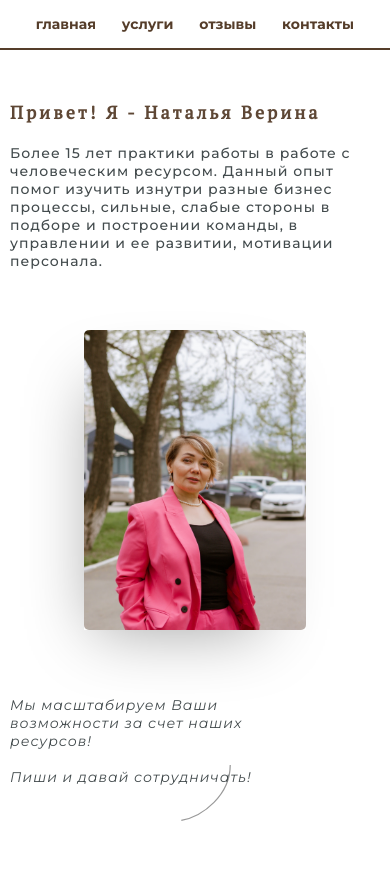
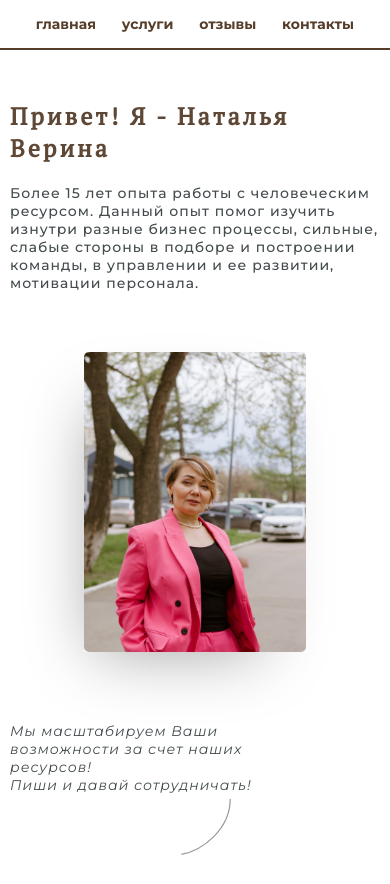
Before and after one commit to pavelbekarev/visitSite, a React (Create React App) app: page /about in a window 390 px wide. Built offline with nearby package versions, Linux system fonts and the light colour scheme.

Commit message:
внес правки

```diff
--- a/src/pages/AboutMe.tsx
+++ b/src/pages/AboutMe.tsx
@@ -31,7 +31,7 @@ export const AboutMe = (): JSX.Element => {
                             <div className="upper__content">
                                 <h1 className="upper__h1">Привет! Я - Наталья Верина</h1>
                                 <span className="upper__text">
-                                    Более 15 лет практики работы в работе с человеческим ресурсом.
+                                    Более 15 лет опыта работы с человеческим ресурсом.
                                     Данный опыт помог изучить изнутри разные бизнес процессы,
                                     сильные, слабые стороны в подборе и построении команды,
                                     в управлении и ее развитии, мотивации персонала.
@@ -44,7 +44,7 @@ export const AboutMe = (): JSX.Element => {
                                 </div>
                                 <span className="bottom__text">
                                     {/* Объединив вокруг себя мастеров и экспертов в разных отраслях, исполняю миссию вдохновения для реализации новых идей и проектов, с помощью команды профессионалов. */}
-                                    Мы масштабируем Ваши возможности за счет наших ресурсов!<br/><br/> Пиши и давай сотрудничать!
+                                    Мы масштабируем Ваши возможности за счет наших ресурсов!<br/> Пиши и давай сотрудничать!
                                 </span>
                             </div>
                         </div>
--- a/src/styles/AboutMe.scss
+++ b/src/styles/AboutMe.scss
@@ -165,20 +165,7 @@
     }
 }
 
-@media (max-width: 485px) {
-    .upper__h1 {
-        font-size: 24px;
-    }
 
-    .upper__text {
-        font-size: 14px;
-        letter-spacing: 1px;
-    }
-
-    .bottom__text {
-        margin-top: 20px;
-    }
-}
 
 @media (max-width: 500px) {
     .upper__h1 {
@@ -209,7 +196,7 @@
     }
 
     .line {
-        top: 91%;
+        top: 88%;
         left: 40%;
         width: 100px;
         height: 50px;
@@ -217,10 +204,37 @@
     }
 }
 
+@media (max-width: 485px) {
+    .upper__h1 {
+        font-size: 24px;
+    }
+
+    .upper__text {
+        font-size: 14px;
+        letter-spacing: 1px;
+    }
+
+    .bottom__text {
+        margin-top: 60px;
+    }
+}
+
+@media (max-width: 441px) {
+    .line {
+        top: 91%;
+    }
+}
+
+
+@media (max-width: 406px) {
+    .line {
+        top: 95%;
+    }
+}
 
 @media (max-width: 375px) {
     .line {
-        top: 91%;
+        top: 96%;
         width: 50px;
         height: 50px;
         left: 45%;
@@ -237,7 +251,7 @@
     }
 
     .line {
-        top: 85%;
+        top: 90%;
         width: 50px;
         height: 50px;
         left: 45%;
@@ -249,4 +263,8 @@
         font-size: 16px;
         letter-spacing: 2px;
     }
+
+    .line {
+        top: 85%;
+    }
 }
```
